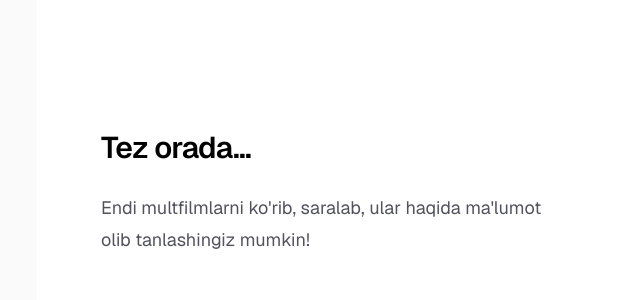
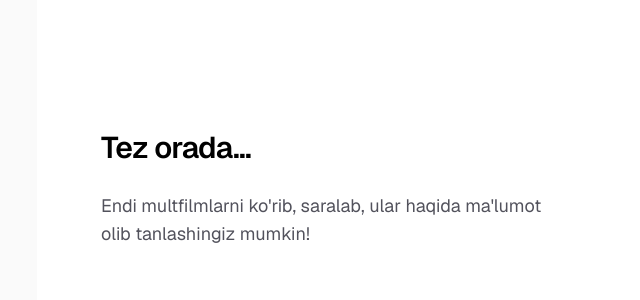
Before and after one commit to jarkurghan/portfolio-v2, a Next.js app: page / in a window 1280 px wide. Shown: the top 300 px of the page, without its empty margins (219-859 px from the left). Built offline with nearby package versions, Linux system fonts and the light colour scheme.

Commit message:
remove unnecessary leading class from paragraph in Home component

```diff
--- a/app/page.tsx
+++ b/app/page.tsx
@@ -4,7 +4,7 @@ export default function Home() {
             <main className="flex flex-1 w-full max-w-3xl flex-col items-center justify-between py-32 px-16 bg-white dark:bg-black sm:items-start">
                 <div className="flex flex-col items-center gap-6 text-center sm:items-start sm:text-left">
                     <h1 className="max-w-xs text-3xl font-semibold leading-10 tracking-tight text-black dark:text-zinc-50">Tez orada...</h1>
-                    <p className="max-w-md text-lg leading-8 text-zinc-600 dark:text-zinc-400">
+                    <p className="max-w-md text-lg text-zinc-600 dark:text-zinc-400">
                         Endi multfilmlarni ko'rib, saralab, ular haqida ma'lumot olib tanlashingiz mumkin!
                     </p>
                 </div>
```
